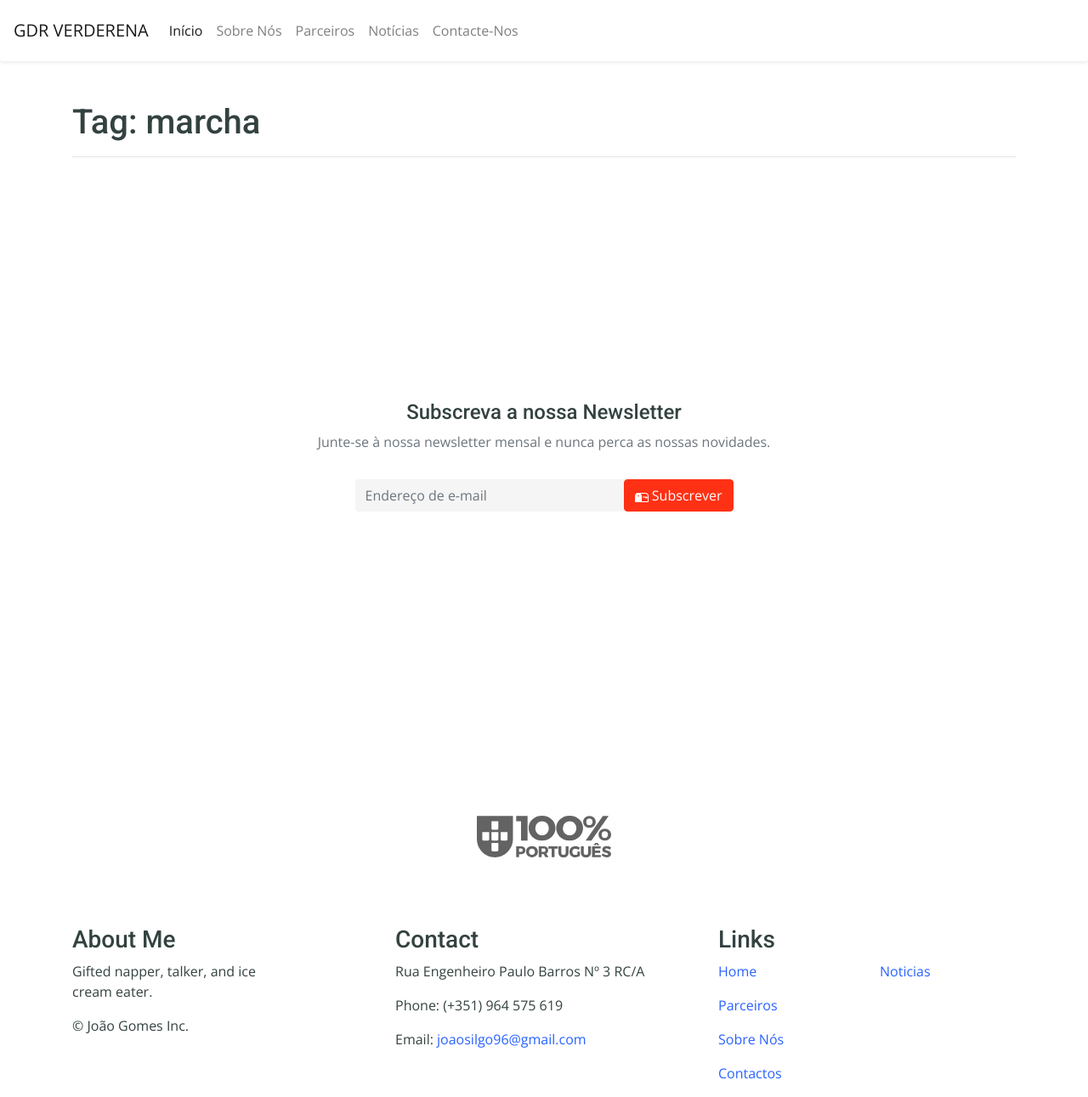
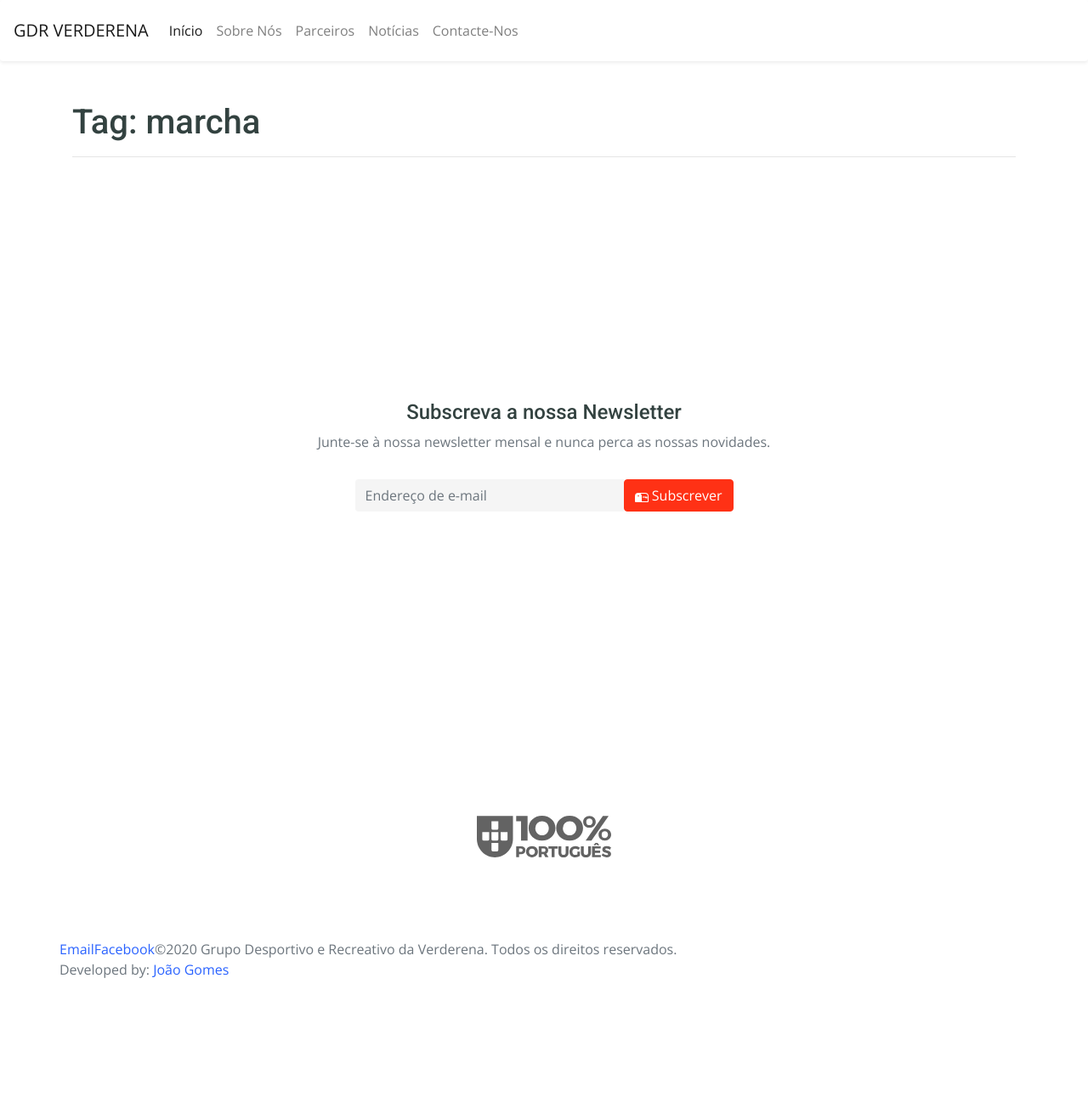
Before and after one commit to GDR-Verderena/gdr-verderena.github.io, a Jekyll site: the page built from tag/marcha.md, in a window 1280 px wide. Shown: the whole page at 85% size. Built offline with Jekyll 4.4.1, drawn with Linux system fonts in a browser that asks for light colours; nearby versions of some CDN libraries; library files that are not in the unit come from our copies; after the commit the page ends 1169 px from its top, so only the background shows below that.

Commit message:
Update default.html

```diff
--- a/_layouts/default.html
+++ b/_layouts/default.html
@@ -41,6 +41,7 @@
   <!-- CSS only -->
   <link rel="stylesheet" href="https://stackpath.bootstrapcdn.com/bootstrap/4.5.2/css/bootstrap.min.css" integrity="sha384-JcKb8q3iqJ61gNV9KGb8thSsNjpSL0n8PARn9HuZOnIxN0hoP+VmmDGMN5t9UJ0Z" crossorigin="anonymous">
 
+   <script src="https://kit.fontawesome.com/4670ffe0e7.js" crossorigin="anonymous"></script>
 
 
   <link rel="stylesheet" type="text/css" href="/css/main.css">
@@ -137,10 +138,6 @@
 
 
 
-
-	  <!--
-
-
   <footer class="footer mt-auto py-3">
   <div class="container">
     <div class="row">
@@ -164,82 +161,6 @@
   </div>
 </footer>
 
--->
-
-
-
-
-
-
-
-
-
-
-
-<footer>
-  <div class="footer-top">
-    <div class="container">
-      <div class="row">
-        <div class="col-md-3 footer-about wow fadeInUp animated" style="visibility: visible; animation-name: fadeInUp;">
-          <h3>About Me</h3>
-          <p>
-            Gifted napper, talker, and ice cream eater.
-          </p>
-          <p>© João Gomes Inc.</p>
-        </div>
-        <div class="col-md-4 offset-md-1 footer-contact wow fadeInDown animated" style="visibility: visible; animation-name: fadeInDown;">
-          <h3>Contact</h3>
-          <p><i class="fas fa-map-marker-alt"></i> Rua Engenheiro Paulo Barros Nº 3 RC/A</p>
-          <p><i class="fas fa-phone"></i> Phone: (+351) 964 575 619</p>
-          <p><i class="fas fa-envelope"></i> Email: <a href="mailto:joaosilgo96@gmail.com">joaosilgo96@gmail.com</a>
-          </p>
-          <!-- <p><i class="fab fa-skype"></i> Skype: you_online</p> -->
-        </div>
-        <div class="col-md-4 footer-links wow fadeInUp animated" style="visibility: visible; animation-name: fadeInUp;">
-          <div class="row">
-            <div class="col">
-              <h3>Links</h3>
-            </div>
-          </div>
-          <div class="row">
-            <div class="col-md-6">
-              <p><a class="scroll-link" href="#page-top">Home</a></p>
-              <p><a href="#contact">Parceiros</a></p>
-              <p><a href="#services">Sobre Nós</a></p>
-              <p><a href="projects.html">Contactos</a></p>
-            </div>
-            <div class="col-md-6">
-              <p><a href="resume.html">Noticias</a></p>
-              <!-- <p><a href="#">Affiliates</a></p>
-                                <p><a href="#">Terms</a></p> -->
-            </div>
-          </div>
-        </div>
-      </div>
-    </div>
-  </div>
-  <div class="footer-bottom text-center">
-    <div class="container">
-      <div class="row">
-        <div class="col footer-social">
-          <a href="https://www.facebook.com/joaosilgo" target="_blank">
-            <i class="fab fa-facebook-f"></i></a>
-          <a href="https://www.pinterest.pt/joaosilgo96/" target="_blank">
-            <i class="fab fa-pinterest"></i></a>
-          <a href="https://github.com/Joaosilgo/" target="_blank">
-            <i class="fab fa-github"></i></a>
-          <a href="https://gitlab.com/Joaosilgo/" target="_blank">
-            <i class="fab fa-gitlab"></i></a>
-          <a href=" https://pt.stackoverflow.com/users/179002/joao-gomes" target="_blank">
-            <i class="fab fa-stack-overflow"></i></a>
-
-        </div>
-      </div>
-    </div>
-  </div>
-</footer>
-
-
 
 
   <!-- Compiled and minified JavaScript -->
```
